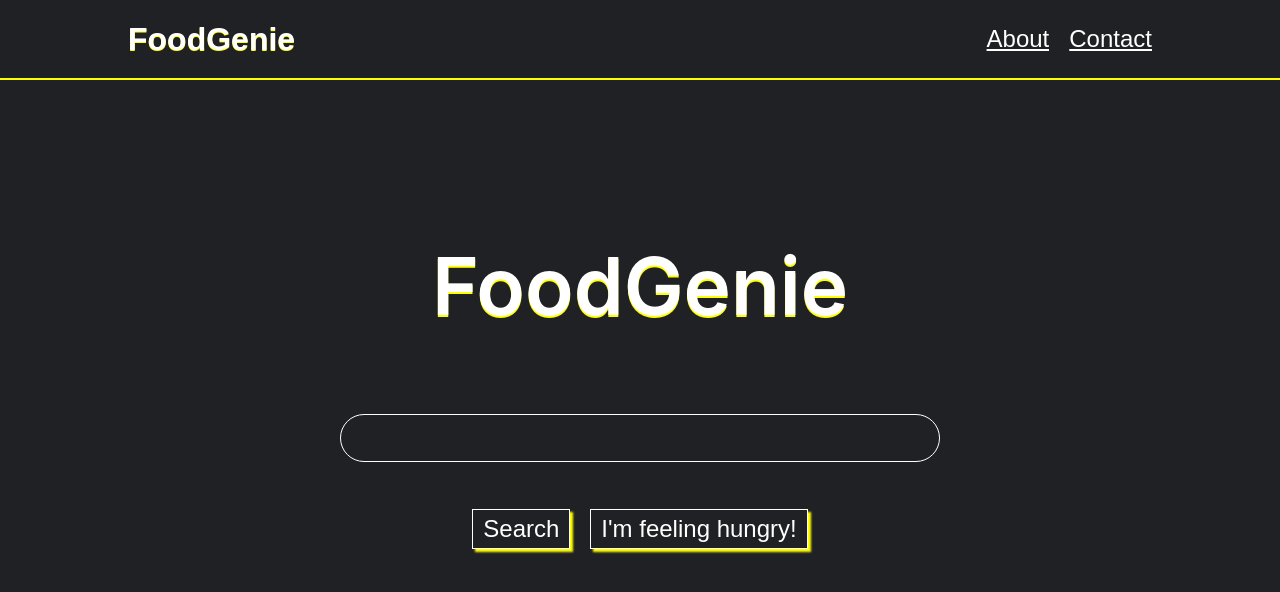
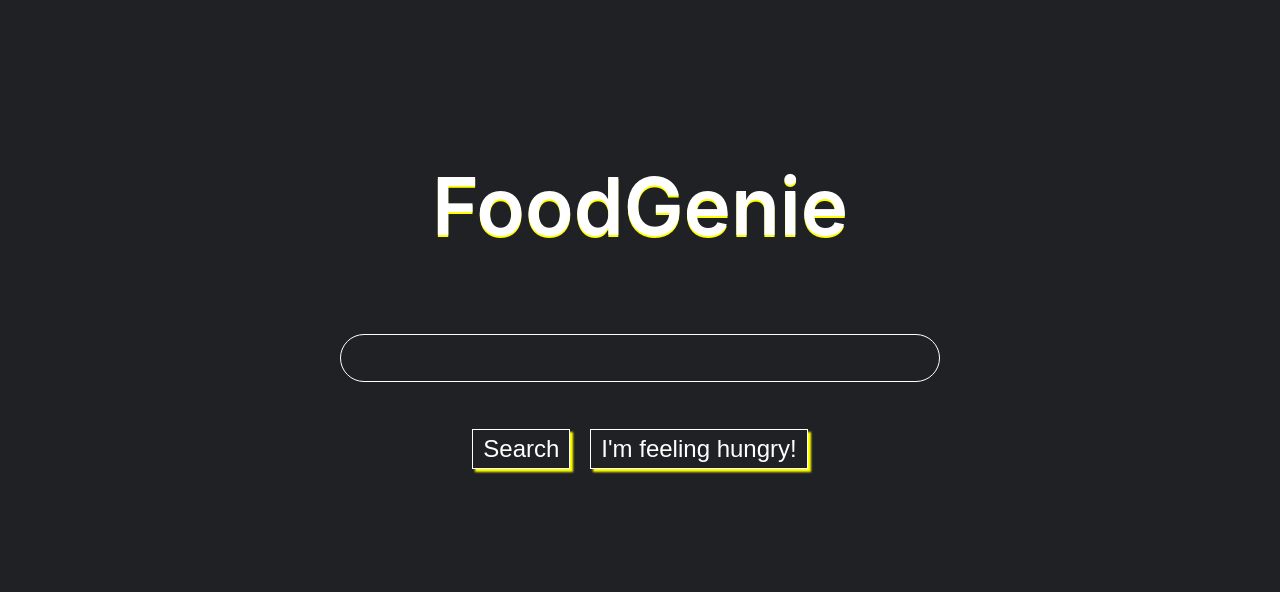
Before and after one commit to lil-white-shadow/food-genie, a React (Create React App) app: page / in a window 1280 px wide. Shown: the top 592 px of the page. Built offline with nearby package versions, Linux system fonts and the light colour scheme.

Commit message:
remove Nav when search is rendered part 2

```diff
--- a/src/App.js
+++ b/src/App.js
@@ -15,6 +15,9 @@ export default function App() {
   const [nutrition, setNutrition] = useState("");
   const [inputError, setInputError] = useState(false);
 
+  const [displayAbout, setDisplayAbout] = useState(false);
+  const [displayContact, setDisplayContact] = useState(false);
+
   const SearchRef = useRef()
   const IngredientsRef = useRef()
   const NutritionRef = useRef()
@@ -23,11 +26,12 @@ export default function App() {
 
   function goToComponent(ref) {
     if(ref === SearchRef) {
+      setSearch('')
       setIngredients('')
       setNutrition('')
     }
     if(!inputError && ref.current !== undefined) {
-      ref.current.scrollIntoView({ behavior: 'smooth' })
+      ref.current.scrollIntoView({ behavior: 'auto' })
     }
   }
 
@@ -97,7 +101,11 @@ export default function App() {
 
   return (
     <div className="app">
-      <Nav className="nav" search={search} goToComponent={goToComponent} AboutRef={AboutRef} ContactRef={ContactRef}/>
+      {
+        search !== "" ?
+        <Nav className="nav" goToComponent={goToComponent} AboutRef={AboutRef} ContactRef={ContactRef}/>
+        : null
+      }
       <div ref={SearchRef} className="search">
         <div className="title">
           <p>{title}</p>
```
